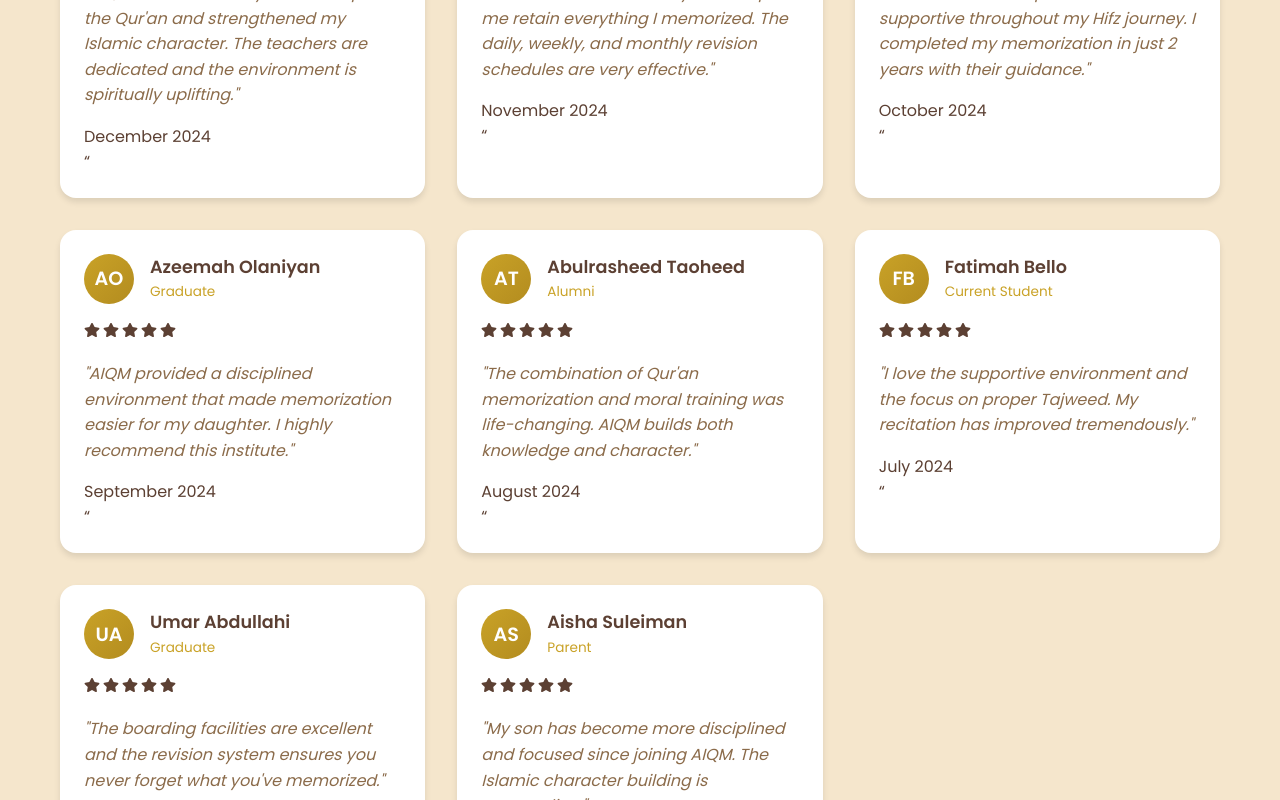
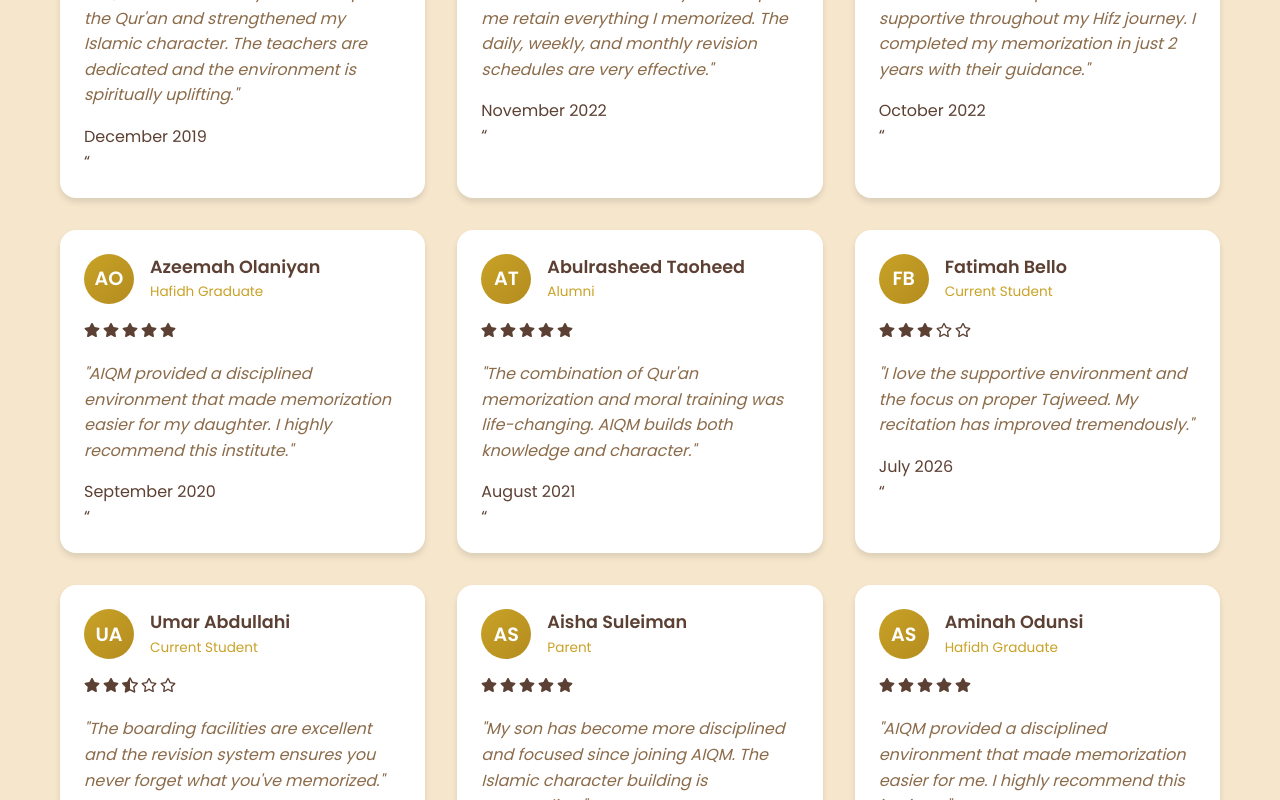
Before and after one commit to The-prime-chill1/Ali_institute_for_qur-an_memorization_-AIQM-, a React (Vite) app: page /reviews in a window 1280 px wide. Shown: the part 940-1740 px from the top of the page. Built offline with nearby package versions, Linux system fonts and the light colour scheme.

Commit message:
third commit

```diff
--- a/src/components/Hero.jsx
+++ b/src/components/Hero.jsx
@@ -60,7 +60,7 @@
       <div className="hero-overlay"></div>
       <div className="hero-content">
         <h1 className="hero-animate">ALI INSTITUTE FOR QUR'AN MEMORIZATION (AIQM)</h1>
-        <p className="hero-animate">Nurturing Future Huffaz Through Knowledge, Discipline and Excellence.</p>
+        <p className="hero-animate">Memorization With Righteousneess</p>
         <div className="hero-buttons hero-animate">
           <Link to="/admission" className="btn btn-primary">Apply For Admission</Link>
           <Link to="/contact" className="btn btn-outline">Contact Us</Link>
--- a/src/pages/About.jsx
+++ b/src/pages/About.jsx
@@ -102,10 +102,126 @@
 
 
 // src/pages/About.jsx
+// import React, { useEffect } from 'react';
+// import { FaRuler, FaHeart, FaStar, FaHandshake, FaShieldAlt } from 'react-icons/fa';
+// import '../css/about.css';
+// import aiqmlogo from '../assets/AIQM_logo.jpeg';
+
+// const About = () => {
+//   useEffect(() => {
+//     document.title = 'AIQM - About Us | Ali Institute For Qur\'an Memorization';
+//   }, []);
+
+//   const values = [
+//     { icon: <FaRuler />, title: 'Discipline', description: 'Structured approach to learning and personal development' },
+//     { icon: <FaHeart />, title: 'Sincerity', description: 'Pure intentions in seeking Islamic knowledge' },
+//     { icon: <FaStar />, title: 'Excellence', description: 'Striving for the highest quality in education' },
+//     { icon: <FaHandshake />, title: 'Respect', description: 'Mutual respect between students and teachers' },
+//     { icon: <FaShieldAlt />, title: 'Integrity', description: 'Upholding Islamic values in all aspects' }
+//   ];
+
+//   // Inline styles for the logo
+//   const logoStyle = {
+//     width: '100%',
+//     maxWidth: '280px',
+//     height: 'auto',
+//     borderRadius: '12px',
+//     boxShadow: '0 4px 12px rgba(0, 0, 0, 0.1)'
+//   };
+
+//   return (
+//     <main className="about-page">
+//       <div className="page-header">
+//         <div className="container">
+//           <h1>About AIQM</h1>
+//           <p>Nurturing Future Huffaz Through Knowledge, Discipline and Excellence</p>
+//         </div>
+//       </div>
+
+//       <section className="about-intro section">
+//         <div className="container">
+//           <div className="about-content">
+//             <div className="about-text">
+//               <h2>Welcome to Ali Institute For Qur'an Memorization</h2>
+//               <p>Ali Institute For Qur'an Memorization (AIQM) is a leading Islamic boarding school dedicated to Qur'an memorization, Tajweed excellence, Islamic studies and character development. Located in Ibadan, Oyo State, Nigeria, we provide a comprehensive Islamic education that nurtures both the mind and soul.</p>
+//               <p>Our unique approach combines traditional Qur'anic teaching methods with modern educational practices, ensuring students receive the highest quality of instruction in a supportive and disciplined environment.</p>
+//             </div>
+//             <div className="about-image">
+//               <div className="image-placeholder">
+//                 <img
+//                   src={aiqmlogo}
+//                   alt="AIQM Logo"
+//                   style={logoStyle}
+//                 />
+//               </div>
+//             </div>
+//           </div>
+//         </div>
+//       </section>
+
+//       <section className="vision-mission section">
+//         <div className="container">
+//           <div className="vm-grid">
+//             <div className="vision-card">
+//               <h3>Our Vision</h3>
+//               <p>To nurture generations of Qur'an memorizers who embody Islamic values and excellence.</p>
+//             </div>
+//             <div className="mission-card">
+//               <h3>Our Mission</h3>
+//               <p>To provide quality Qur'anic education through discipline, sincerity, consistency and spiritual growth.</p>
+//             </div>
+//           </div>
+//         </div>
+//       </section>
+
+//       <section className="values section">
+//         <div className="container">
+//           <h2 className="section-title">Our Core Values</h2>
+//           <div className="values-grid">
+//             {values.map((value, index) => (
+//               <div key={index} className="value-card">
+//                 <div className="value-icon">{value.icon}</div>
+//                 <h3>{value.title}</h3>
+//                 <p>{value.description}</p>
+//               </div>
+//             ))}
+//           </div>
+//         </div>
+//       </section>
+
+//       <section className="director-section section">
+//         <div className="container">
+//           <h2 className="section-title">Director's Message</h2>
+//           <div className="director-content">
+//             <div className="director-image">
+//               <div className="image-placeholder">
+//                 <span>👨‍🏫</span>
+//                 <p>Malam Ali Temitope Abdus-Salam</p>
+//               </div>
+//             </div>
+//             <div className="director-message">
+//               <p>Assalamu Alaikum Warahmatullahi Wabarakatuh,</p>
+//               <p>Welcome to Ali Institute For Qur'an Memorization (AIQM). Our institute was established with a clear vision: to create an environment where students can excel in Qur'an memorization while developing strong Islamic character.</p>
+//               <p>We believe that every child has the potential to become a Hafiz or Hafiza, and our dedicated team of qualified teachers works tirelessly to help each student achieve this noble goal. Our structured revision system, supportive boarding facilities, and comprehensive Islamic curriculum set us apart as a premier institution for Qur'anic education.</p>
+//               <p>I invite you to join our growing family of Huffaz who are making a positive impact on their communities. Together, we can preserve the Qur'an in the hearts of the next generation.</p>
+//               <p className="director-signature">Malam Ali Temitope Abdus-Salam<br />Director, AIQM</p>
+//             </div>
+//           </div>
+//         </div>
+//       </section>
+//     </main>
+//   );
+// };
+
+// export default About;
+
+
+// src/pages/About.jsx
 import React, { useEffect } from 'react';
 import { FaRuler, FaHeart, FaStar, FaHandshake, FaShieldAlt } from 'react-icons/fa';
 import '../css/about.css';
 import aiqmlogo from '../assets/AIQM_logo.jpeg';
+import directorImage from '../assets/rvw.jpg';
 
 const About = () => {
   useEffect(() => {
@@ -120,13 +236,21 @@
     { icon: <FaShieldAlt />, title: 'Integrity', description: 'Upholding Islamic values in all aspects' }
   ];
 
-  // Inline styles for the logo
   const logoStyle = {
     width: '100%',
     maxWidth: '280px',
     height: 'auto',
     borderRadius: '12px',
     boxShadow: '0 4px 12px rgba(0, 0, 0, 0.1)'
+  };
+
+  const directorImageStyle = {
+    width: '100%',
+    maxWidth: '250px',
+    height: 'auto',
+    borderRadius: '12px',
+    objectFit: 'cover',
+    boxShadow: '0 8px 20px rgba(0, 0, 0, 0.15)'
   };
 
   return (
@@ -194,9 +318,18 @@
           <h2 className="section-title">Director's Message</h2>
           <div className="director-content">
             <div className="director-image">
-              <div className="image-placeholder">
-                <span>👨‍🏫</span>
-                <p>Malam Ali Temitope Abdus-Salam</p>
+              <div className="image-placeholder" style={{ textAlign: 'center' }}>
+                <img
+                  src={directorImage}
+                  alt="Malam Ali Temitope Abdus-Salam"
+                  style={directorImageStyle}
+                />
+                <h3 style={{ marginTop: '15px', marginBottom: '5px', color: '#1e3a5f' }}>
+                  Malam Ali Temitope
+                </h3>
+                <p style={{ color: '#2e7d32', fontWeight: 'bold', marginTop: '0' }}>
+                  Abdus-Salam
+                </p>
               </div>
             </div>
             <div className="director-message">
--- a/src/pages/Reviews.jsx
+++ b/src/pages/Reviews.jsx
@@ -1,6 +1,7 @@
 import React, { useEffect, useState } from 'react';
 import { FaStar, FaStarHalfAlt, FaRegStar } from 'react-icons/fa';
 import '../css/reviews.css';
+// import rvwBg from '../assets/rvw.jpg';
 
 const Reviews = () => {
   useEffect(() => {
@@ -11,37 +12,37 @@
     {
       id: 1,
       name: 'Atiya Kolawole',
-      role: 'Hafiza Graduate',
+      role: 'Hafidh Graduate',
       rating: 5,
       comment: 'AIQM transformed my relationship with the Qur\'an and strengthened my Islamic character. The teachers are dedicated and the environment is spiritually uplifting.',
-      date: 'December 2024',
+      date: 'December 2019',
       initial: 'AK'
     },
     {
       id: 2,
       name: 'Afif Kolawole',
-      role: 'Current Student',
-      rating: 5,
+      role: 'Hafidh Graduate',
+      rating: 4.5,
       comment: 'The structured revision system helped me retain everything I memorized. The daily, weekly, and monthly revision schedules are very effective.',
-      date: 'November 2024',
+      date: 'November 2022',
       initial: 'AK'
     },
     {
       id: 3,
       name: 'Muhsin Kolawole',
-      role: 'Hafiz Graduate',
+      role: 'Hafidh Graduate',
       rating: 5,
       comment: 'The teachers were patient and supportive throughout my Hifz journey. I completed my memorization in just 2 years with their guidance.',
-      date: 'October 2024',
+      date: 'October 2022',
       initial: 'MK'
     },
     {
       id: 4,
       name: 'Azeemah  Olaniyan',
-      role: 'Graduate',
+      role: 'Hafidh Graduate',
       rating: 5,
       comment: 'AIQM provided a disciplined environment that made memorization easier for my daughter. I highly recommend this institute.',
-      date: 'September 2024',
+      date: 'September 2020',
       initial: 'AO'
     },
     {
@@ -50,23 +51,23 @@
       role: 'Alumni',
       rating: 5,
       comment: 'The combination of Qur\'an memorization and moral training was life-changing. AIQM builds both knowledge and character.',
-      date: 'August 2024',
+      date: 'August 2021',
       initial: 'AT'
     },
     {
       id: 6,
       name: 'Fatimah Bello',
       role: 'Current Student',
-      rating: 5,
+      rating: 3,
       comment: 'I love the supportive environment and the focus on proper Tajweed. My recitation has improved tremendously.',
-      date: 'July 2024',
+      date: 'July 2026',
       initial: 'FB'
     },
     {
       id: 7,
       name: 'Umar Abdullahi',
-      role: 'Graduate',
-      rating: 5,
+      role: 'Current Student',
+      rating: 2.5,
       comment: 'The boarding facilities are excellent and the revision system ensures you never forget what you\'ve memorized.',
       date: 'June 2024',
       initial: 'UA'
@@ -78,6 +79,15 @@
       rating: 5,
       comment: 'My son has become more disciplined and focused since joining AIQM. The Islamic character building is outstanding.',
       date: 'May 2024',
+      initial: 'AS'
+    },
+    {
+      id: 9,
+      name: 'Aminah Odunsi',
+      role: 'Hafidh Graduate',
+      rating: 5,
+      comment: 'AIQM provided a disciplined environment that made memorization easier for me. I highly recommend this institute.',
+      date: 'May 2021',
       initial: 'AS'
     }
   ]);
```
Also changed, not shown: src/assets/rvw.jpg (added).
